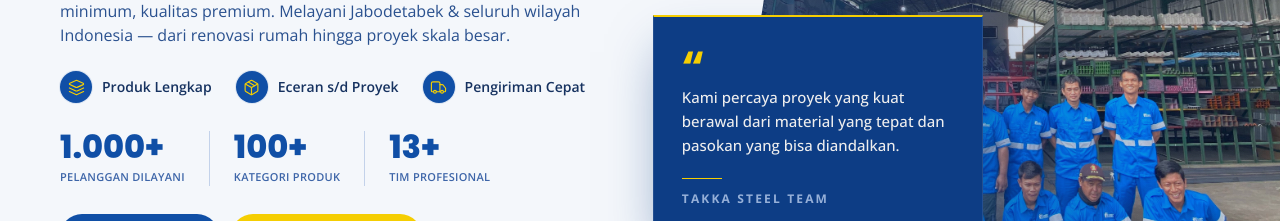
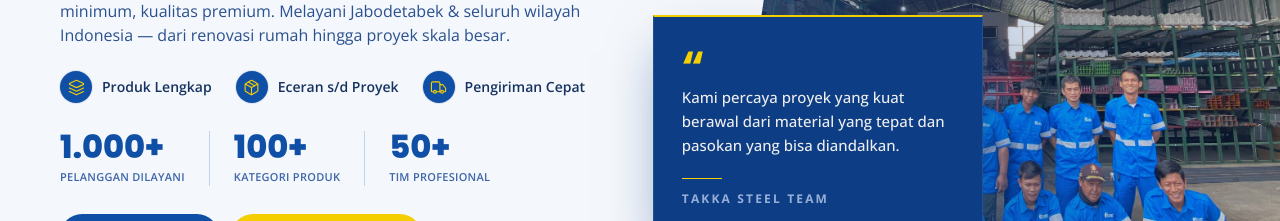
Before and after one commit to nflFauzan/takka-steel, a Next.js app: page / in a window 1280 px wide. Shown: the part 1080-1301 px from the top of the page. Built offline with nearby package versions, Linux system fonts and the light colour scheme.

Commit message:
feat: add AboutSection component with scroll-triggered animations and company trust signals

```diff
--- a/src/components/AboutSection.tsx
+++ b/src/components/AboutSection.tsx
@@ -166,7 +166,7 @@
 const STATS = [
   { value: "1.000+", label: "Pelanggan Dilayani" },
   { value: "100+", label: "Kategori Produk" },
-  { value: "13+", label: "Tim Profesional" },
+  { value: "50+", label: "Tim Profesional" },
 ];
 
 const VALUES = [
```
